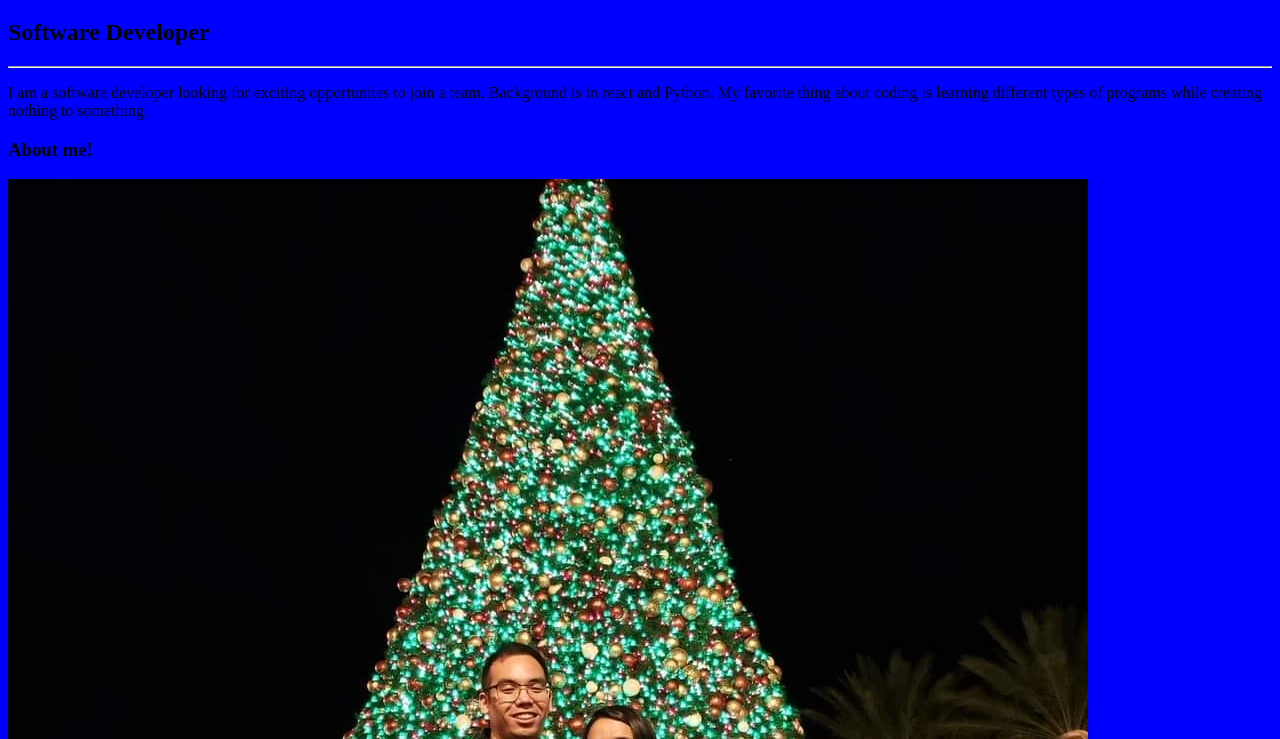
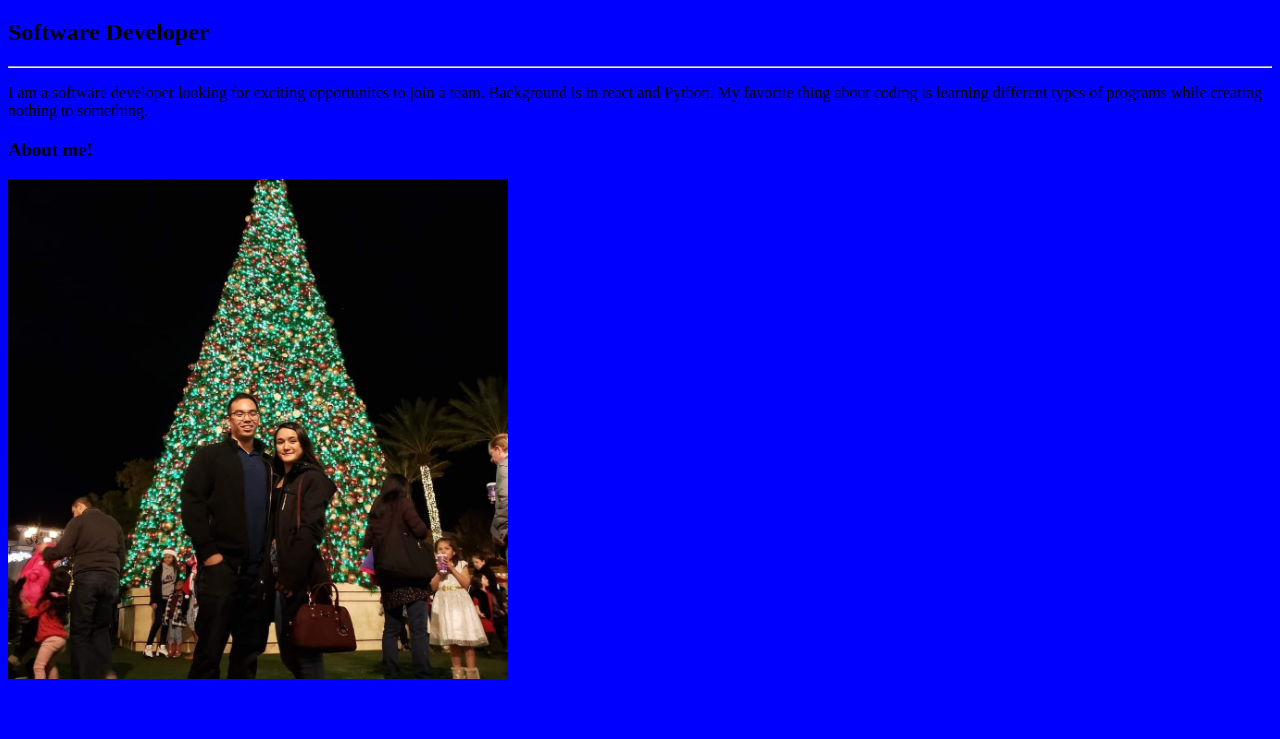
Before and after one commit to Tvoir/My_Portfolio_Unlv, a plain HTML site: page index.html in a window 1280 px wide. Shown: the part 61-800 px from the top of the page. Drawn offline with Linux system fonts and the light colour scheme.

Commit message:
changed the size of my picture

```diff
--- a/index.html
+++ b/index.html
@@ -19,6 +19,9 @@
         learning different types of programs while creating nothing to something.
     </p>
     <h3>About me!</h3>
-    <img alt="Picture of me" src="./assets/images/248392477_4860162057335909_5412062797688444312_n.jpg">
+    <img alt="Picture of me" src="./assets/images/248392477_4860162057335909_5412062797688444312_n.jpg"
+    width="500"
+    height="500"
+    >
 </body>
 </html>
```
